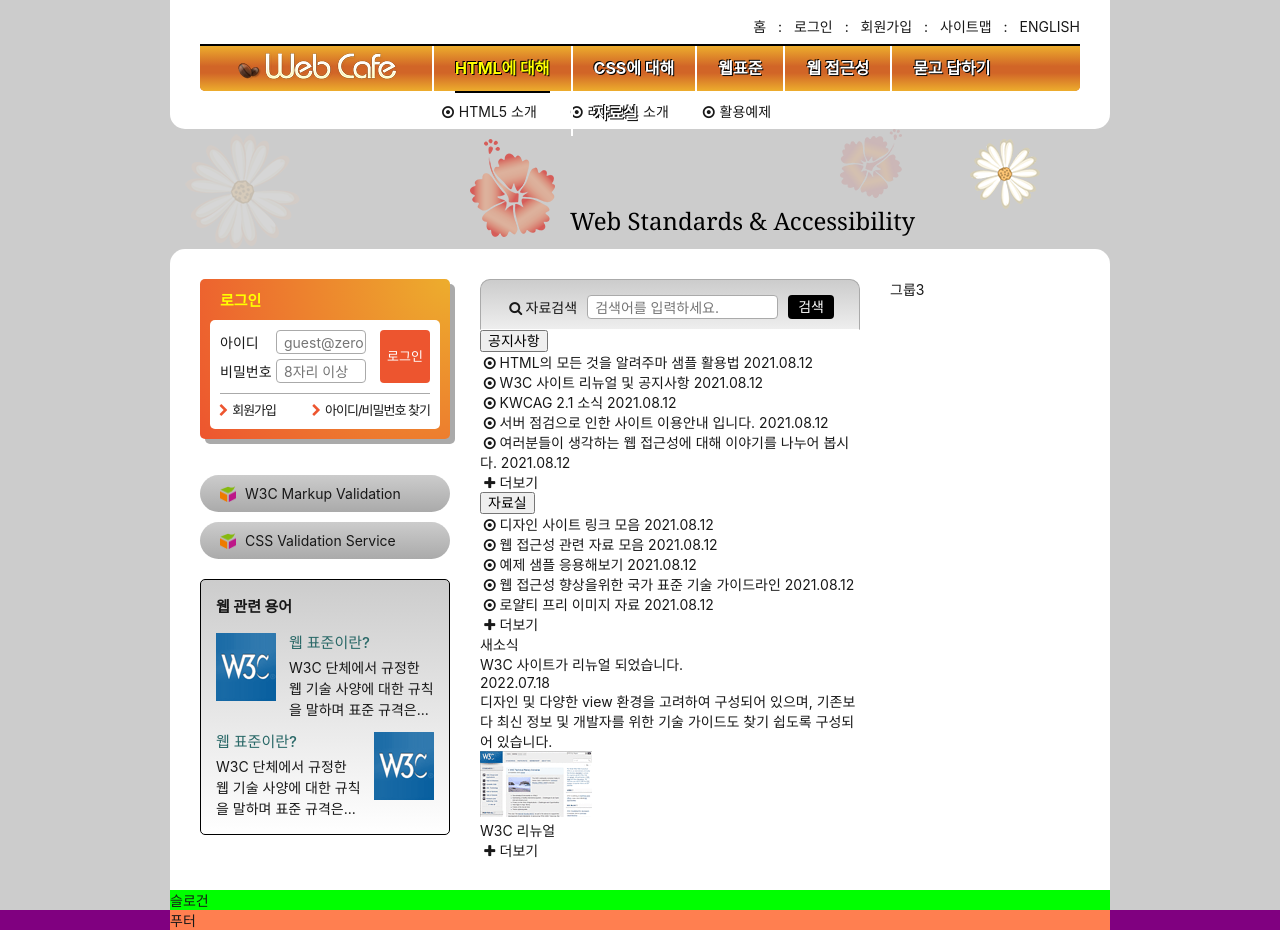
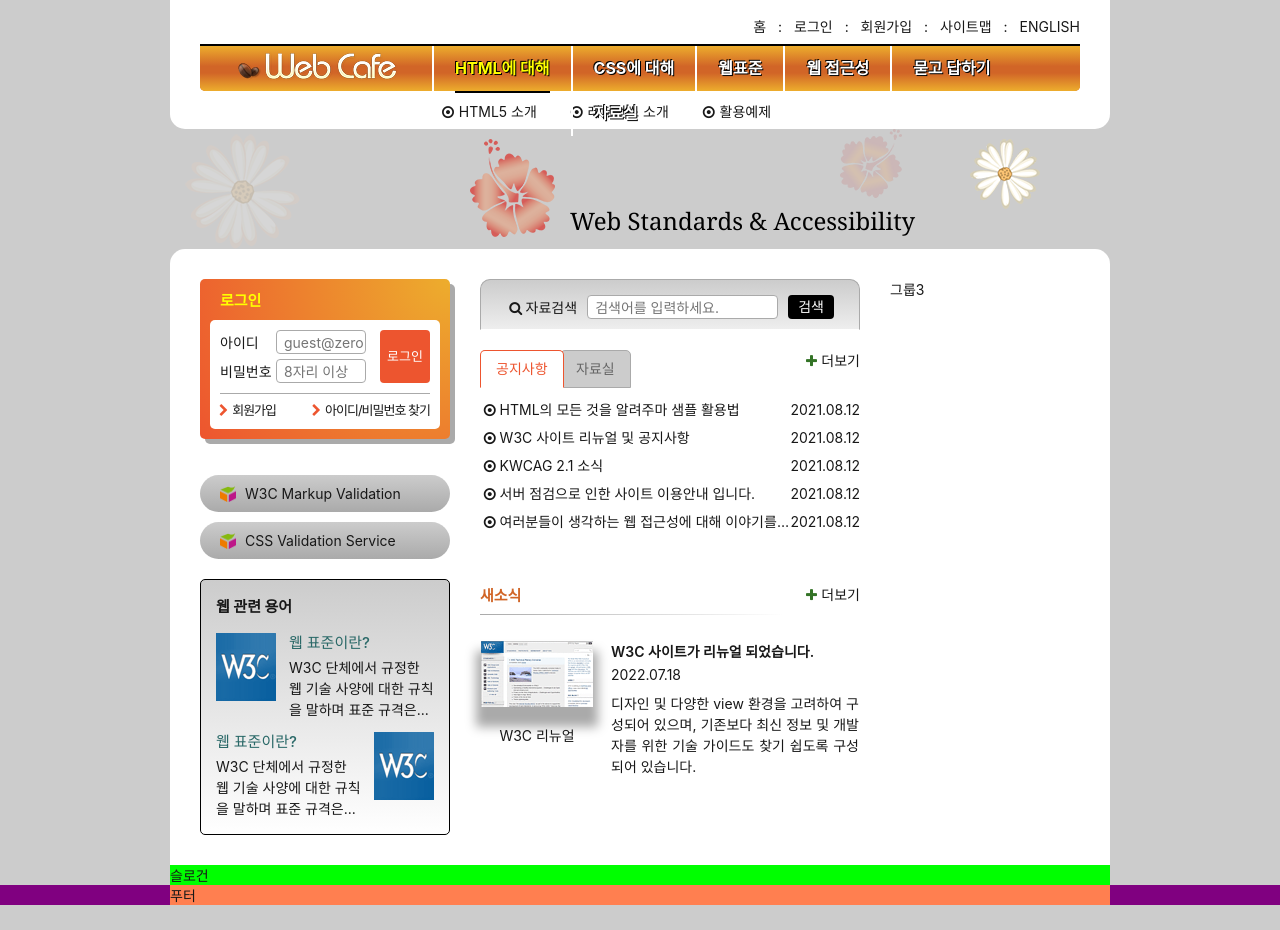
Before and after one commit to y00eunji/ConnectTo, a website: page HTML5/index.html in a window 1280 px wide. After the commit the page ends 905 px from the top, so only its background shows below. Drawn offline with Linux system fonts and the light colour scheme; a web font is replaced by a local one.

Commit message:
🎨새소식 디자인 완성

```diff
--- a/HTML5/css/index.css
+++ b/HTML5/css/index.css
@@ -489,7 +489,7 @@
 }
 
 /* 공시사항 및 자료실 */
-/* .board {
+.board {
   margin-top: 20px;
   position: relative;
   padding-top: 45px;
@@ -552,16 +552,81 @@
   right: -8px;
   padding: 8px;
 }
+/* 공지사항, 자료실, 새소기, 인기사이트 */
 
-.board-more::before {
+.more::before {
   color: hsla(110, 50%, 30%, 1);
 }
 
 .board-section.is-select .board-more {
   display: block !important;
-} */
+}
+/* 새소식  */
+.news {
+  margin-top: 20px;
+  position: relative;
+}
 
-/* WAI-ARIA 고려한 CSS 디자인 */
+.news::before {
+  content: "";
+  position: absolute;
+  top: 30px;
+  left: 0;
+  width: 80%;
+  height: 1px;
+  background: #aaa linear-gradient(to right, #aaa, #fff);
+}
+
+.news-title {
+  color: #d16527;
+  font-weight: 700;
+  font-size: 1.5rem;
+}
+
+.news-link {
+  display: block;
+  border: 1px solid transparent;
+}
+
+.news-item {
+  margin-top: 35px;
+  padding-left: 130px;
+  position: relative;
+  min-height: 115px;
+}
+
+.news-item-title {
+  font-weight: 600;
+  margin-bottom: 5px;
+}
+
+.news-item-brief {
+  line-height: 1.5;
+  margin-top: 10px;
+  text-align: justify;
+}
+
+.news-item-thumbnail {
+  position: absolute;
+  top: 0;
+  left: 0;
+  text-align: center;
+}
+
+.news-item-thumbnail img {
+  box-shadow: 0 15px 10px 5px #aaa;
+}
+
+.news-item-thumbnail figcaption {
+  margin-top: 15px;
+}
+
+.news-more {
+  position: absolute;
+  top: -8px;
+  right: -8px;
+  padding: 8px;
+}
 
 /* 슬로건 */
 .slogan {
```
